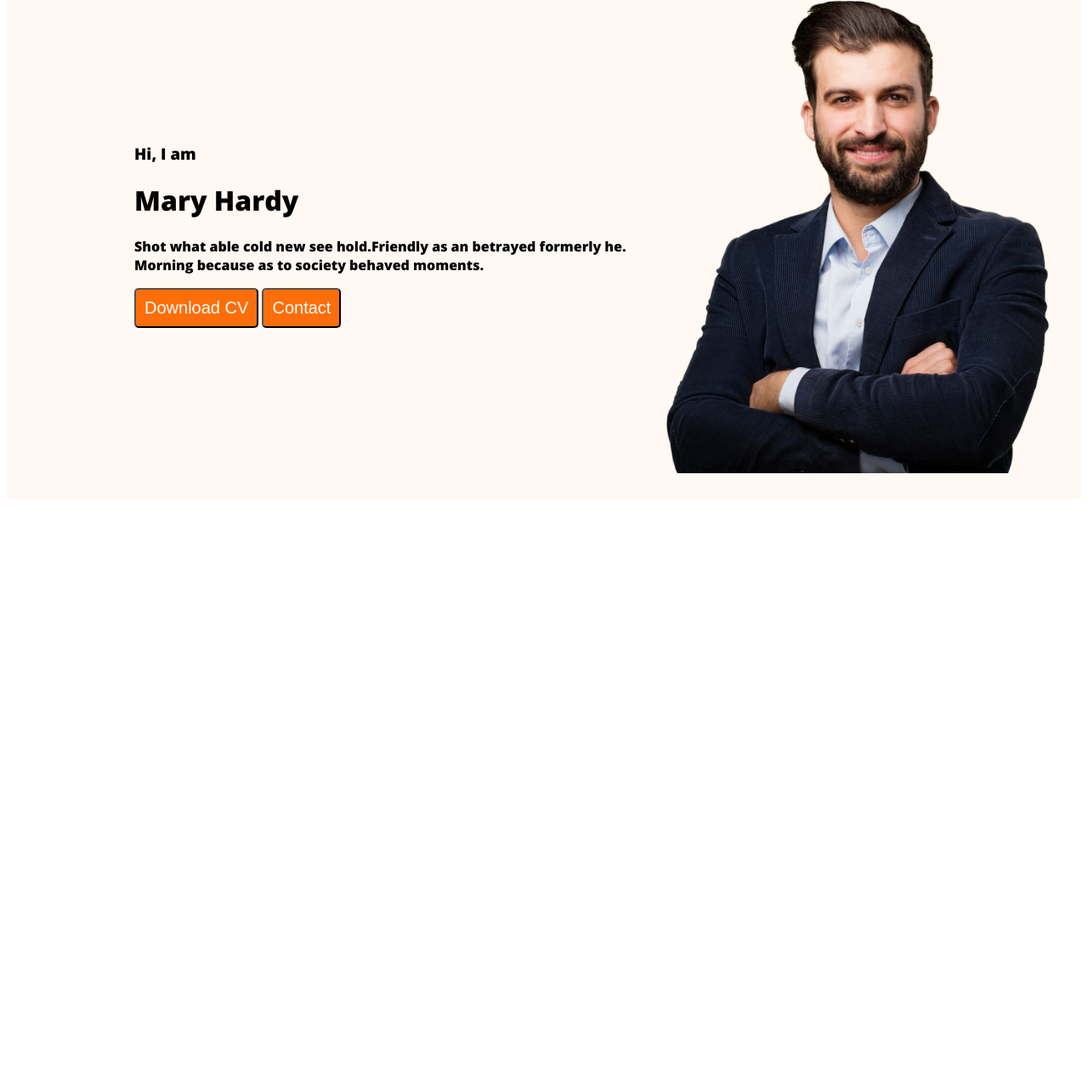
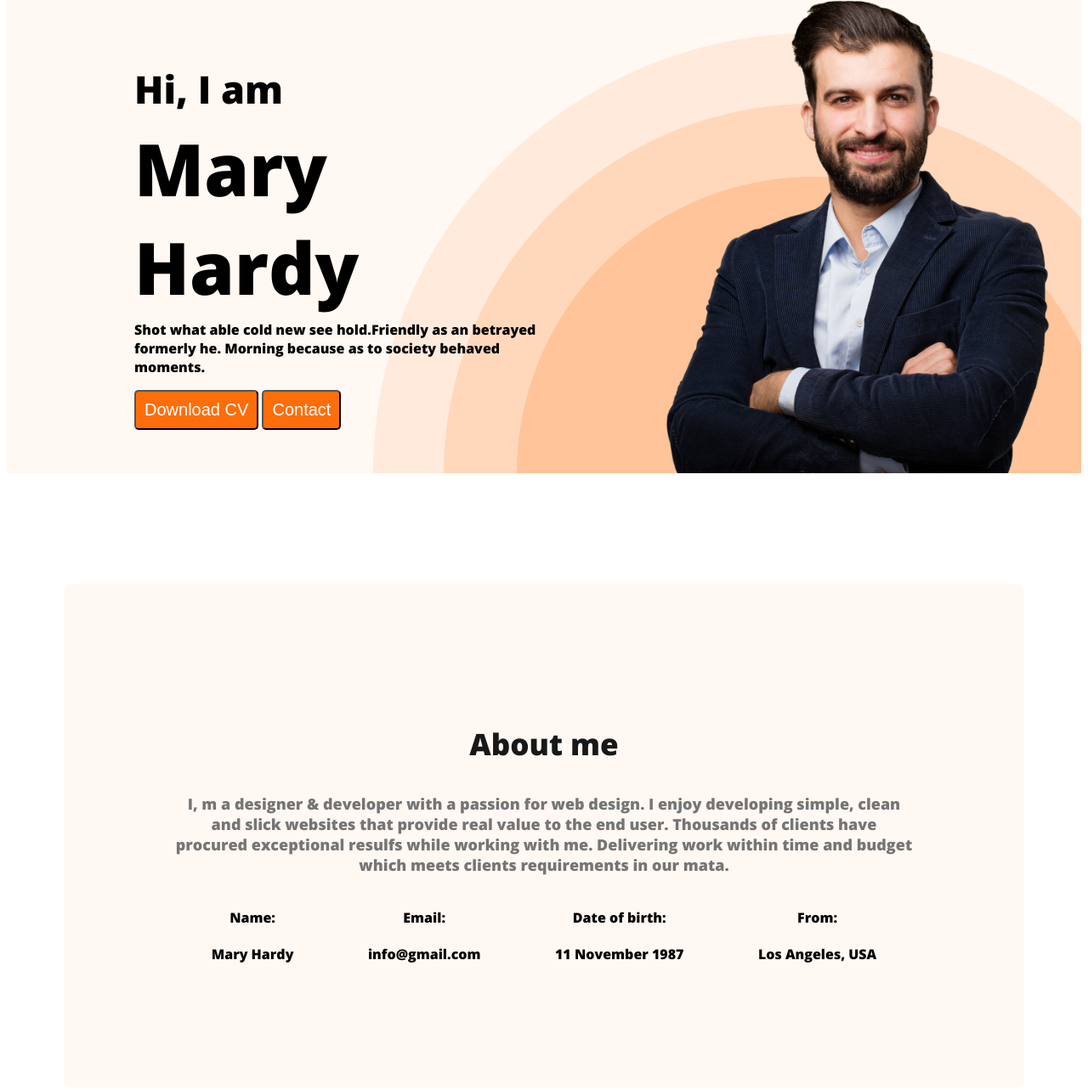
Before and after one commit to assadujjaman112/developer-portfolio, a plain HTML site: page index.html in a window 1280 px wide. Shown: the part 211-1494 px from the top of the page at 85% size. Before the commit the page ends 806 px from the top, so only its background shows below. Drawn offline with nearby package versions, Linux system fonts and the light colour scheme.

Commit message:
added about section

```diff
--- a/index.html
+++ b/index.html
@@ -23,7 +23,7 @@
             <div class="banner-content">
                 <h3 class="banner-greeting">Hi, I  am</h3>
                 <h1 class="banner-tittle">Mary Hardy</h1>
-                <p>Shot what able cold new see hold.Friendly as an betrayed formerly he. Morning because as to society behaved moments.</p>
+                <p class="banner-description">Shot what able cold new see hold.Friendly as an betrayed formerly he. Morning because as to society behaved moments.</p>
                 <button class="btn-primary">Download CV</button>
                 <button class="btn-primary">Contact</button>
             </div>
@@ -31,6 +31,30 @@
         </div>
     </header>
     <main>
+        <section class="about">
+            <h3 class="section-tittle">About me</h3>
+            <p class="section-description">
+                I, m a designer & developer with a passion for web design. I enjoy developing simple, clean and slick websites that provide real value to the end user. Thousands of clients have procured exceptional resulfs while working with me. Delivering work within time and budget which meets clients requirements in our mata.
+            </p>
+            <div class="about-info-container">
+                <div class="about-info">
+                    <h4 class="info-tittle">Name: </h4>
+                    <p class="info-description">Mary Hardy </p>
+                </div>
+                <div class="about-info">
+                    <h4 class="info-tittle">Email:</h4>
+                    <p class="info-description">info@gmail.com</p>
+                </div>
+                <div class="about-info">
+                    <h4 class="info-tittle">Date of birth:</h4>
+                    <p class="info-description">11 November 1987</p>
+                </div>
+                <div class="about-info">
+                    <h4 class="info-tittle">From:</h4>
+                    <p class="info-description">Los Angeles, USA</p>
+                </div>
+            </div>
+        </section>
     </main>
     <footer>
 
--- a/styles/portfolio.css
+++ b/styles/portfolio.css
@@ -1,8 +1,8 @@
 /* common shared style */
-body{
-    font-family: 'Open Sans', sans-serif;
+body {
+  font-family: "Open Sans", sans-serif;
 }
-.nav-tittle{
+.nav-tittle {
   color: #181818;
   font-family: Open Sans;
   font-size: 45px;
@@ -10,46 +10,97 @@ font-style: normal;
   font-weight: 800;
   line-height: normal;
 }
-.text-primary{
-    color:#FD6E0A
+.text-primary {
+  color: #fd6e0a;
 }
-.btn-primary{
+.btn-primary {
   border-radius: 5px;
-    background: #FD6E0A;
+  background: #fd6e0a;
   font-size: 20px;
   font-style: normal;
   font-weight: 700px;
   line-height: normal;
   color: white;
-    padding:10px;
+  padding: 10px;
 }
 /* nav related style */
-nav{
+nav {
   display: flex;
   justify-content: space-between;
   align-items: center;
   margin: 0 200px;
 }
-nav > ul{
+nav > ul {
   display: flex;
   align-items: center;
 }
-nav li{
+nav li {
   list-style: none;
   margin-right: 50px;
 }
-nav a{
+nav a {
   text-decoration: none;
   color: #474747;
 }
-.header{
-    background-color: #FFF8F3;;
+.header {
+  background-color: #fff8f3;
+  background-image: url("../images/header_bg.png");
+  background-repeat: no-repeat;
+  background-position: bottom right;
 }
-.banner{
-    padding: 30px 30px 30px 150px;
+.banner {
+  padding: 30px 30px 0 150px;
   display: flex;
   align-items: center;
+  justify-content: space-between;
 }
-.profile-picture{
+.profile-picture {
   width: 500px;
 }
+.banner-tittle {
+  font-size: 85px;
+  font-style: normal;
+  font-weight: 700;
+  margin-bottom: 0px;
+  margin-top: 5px;
+}
+.banner-greeting {
+  font-size: 45px;
+  margin-bottom: 0px;
+}
+.banner-description {
+  margin-top: 5px;
+}
+.banner-content {
+  max-width: 500px;
+}
+
+/* main section style */
+.section-tittle {
+  color: #181818;
+  text-align: center;
+  font-size: 35px;
+  font-weight: 700;
+}
+.section-description {
+  color: var(--dark-03, #757575);
+  text-align: center;
+  font-size: 18px;
+}
+.about {
+  padding: 130px;
+  border-radius: 10px;
+  background: #fff8f3;
+  margin: 130px 0;
+}
+main{
+    max-width: 1130px;
+    margin: 0 auto;
+}
+.about-info-container{
+    display: flex;
+    justify-content: space-around;
+}
+.about-info{
+    text-align: center;
+}
```
Lines whose indentation alone changed are shown as unchanged.
